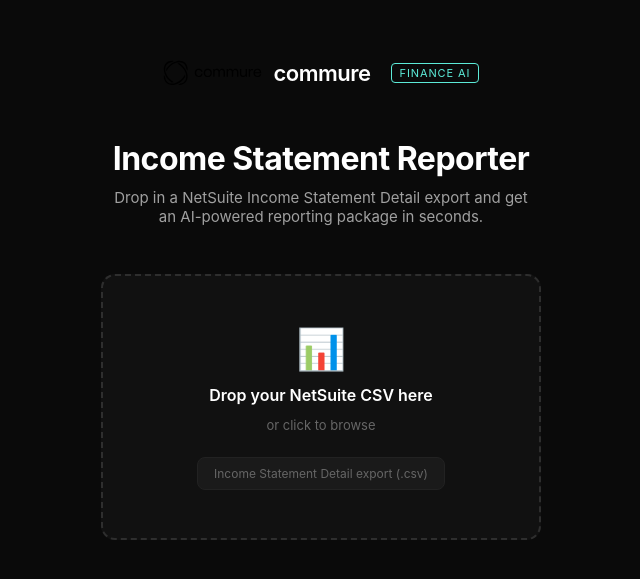
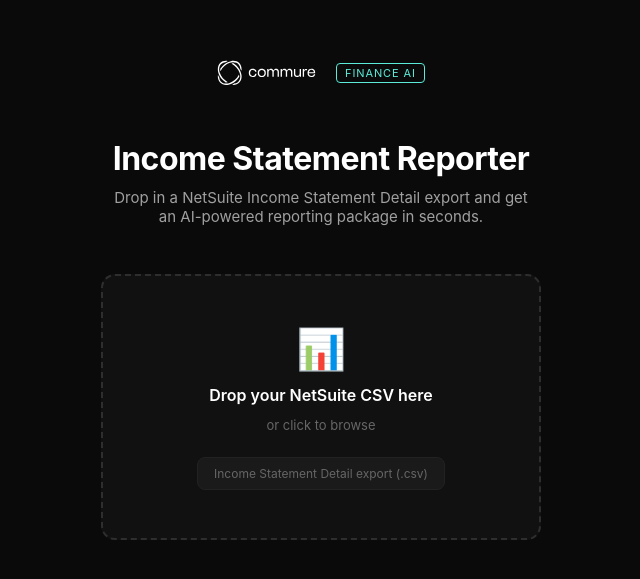
Before and after one commit to mohammed-ferdous/commure-finance-AIR, a React (Vite) app: page / in a window 1280 px wide. Shown: the part 103-682 px from the top of the page, without its empty margins (319-959 px from the left). Built offline with nearby package versions, Linux system fonts and the light colour scheme.

Commit message:
Modify Commure Logo size and style
Updated CommureLogo component size and added filter style. Removed redundant 'commure' text from the logo display.

```diff
--- a/src/App.jsx
+++ b/src/App.jsx
@@ -25,8 +25,8 @@
 const PIE_COLORS = [C.cyan, "#3DCFBD", "#2AA898", "#1D8A7E", "#5CEBD880", "#A0F0E8", "#0D6B62"];
 
 // ─── Commure logo SVG ─────────────
-function CommureLogo({ size = 28 }) {
-  return <img src="/commure-logo.svg" height={size} alt="Commure" />;
+function CommureLogo({ size = 32 }) {
+  return <img src="/commure-logo.svg" height={size} alt="Commure" style={{filter: "invert(1)"}} />;
 }
 
 // ─── CSV Parser ────────────────────────────────────────────────────────────
@@ -267,7 +267,6 @@
       {/* Logo + wordmark */}
       <div style={{ display: "flex", alignItems: "center", gap: 12, marginBottom: 48 }}>
         <CommureLogo size={36} />
-        <span style={{ fontSize: 22, fontWeight: 600, color: C.white, letterSpacing: "-0.5px" }}>commure</span>
         <span style={{
           marginLeft: 8, fontSize: 11, color: C.cyan,
           border: `1px solid ${C.cyan}`, borderRadius: 4,
@@ -385,7 +384,6 @@
       }}>
         <div style={{ display: "flex", alignItems: "center", gap: 10 }}>
           <CommureLogo size={26} />
-          <span style={{ fontSize: 16, fontWeight: 600, color: C.white }}>commure</span>
           <span style={{ color: C.border2, marginLeft: 4 }}>/</span>
           <span style={{ fontSize: 14, color: C.gray2 }}>Finance Reporter</span>
         </div>
```
